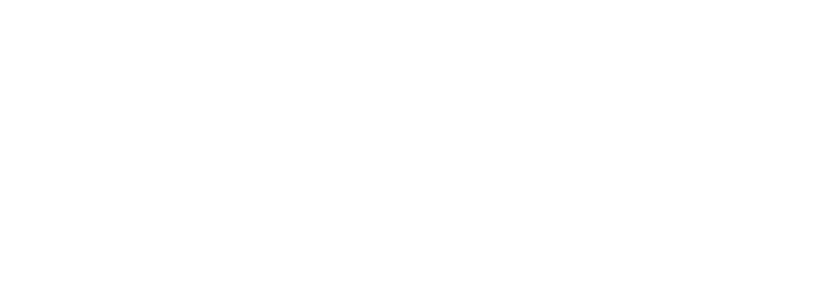
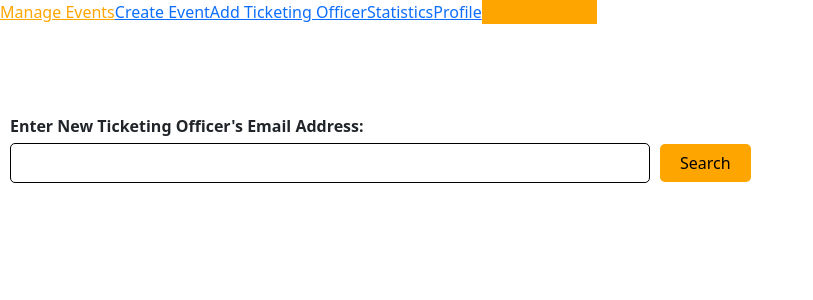
Before and after one commit to eugenelow13/OOP_Project, a Vue app in the folder oop-project/: page /eventmanager/addTicketingOfficer in a window 1280 px wide. Before the commit this address had no page. Shown: the top 300 px of the page, without its empty margins (0-813 px from the left). Built offline with nearby package versions, Linux system fonts and the light colour scheme.

Commit message:
addTicketingOfficer

```diff
--- a/oop-project/src/components/EventManagerNav.vue
+++ b/oop-project/src/components/EventManagerNav.vue
@@ -1,24 +1,29 @@
 <template>
-    <div>
       <nav class="nav">
-        <a ref="manage" class="nav-item" :class="{ 'is-active': activeButton === 'manage' }" active-color="orange" @click="handleNavigation('manage')">Manage Events</a>
-        <a ref="create" class="nav-item" :class="{ 'is-active': activeButton === 'create' }" @click="handleNavigation('create')" active-color="orange">Create Event</a>
-        <a ref="stats" class="nav-item" :class="{ 'is-active': activeButton === 'stats' }" @click="handleNavigation('stats')" active-color="orange">Statistics</a>
-        <router-link to="/profile" class="nav-item nav-item-right">Profile</router-link> <!-- Update this line -->
-        <span class="nav-indicator" ref="indicator"></span>
+          <a ref="manage" class="nav-item" :class="{ 'is-active': activeButton === 'manage' }" active-color="orange" @click="handleNavigation('manage')">Manage Events</a>
+          <a ref="create" class="nav-item" :class="{ 'is-active': activeButton === 'create' }" @click="handleNavigation('create')" active-color="orange">Create Event</a>
+          <a ref="newTicketOfficer" class="nav-item" :class="{ 'is-active': activeButton === 'newTicketOfficer' }" @click="handleNavigation('newTicketOfficer')" active-color="orange">Add Ticketing Officer</a>
+          <a ref="stats" class="nav-item" :class="{ 'is-active': activeButton === 'stats' }" @click="handleNavigation('stats')" active-color="orange">Statistics</a>
+          <router-link to="/profile" class="nav-item nav-item-right">Profile</router-link>
+          <span class="nav-indicator" ref="indicator"></span>
       </nav>
-    </div>
   </template>
 
   <script>
+  // import {ref} from 'vue';
+
   export default {
     name: 'EventManagerNav',
     props: {
       activeButton: String, // Prop to indicate the active button
     },
+
+
     data() {
+
       return {
         items: [], // Array to store nav items
+
       };
     },
     methods: {
@@ -43,7 +48,8 @@
       handleLogout() {
         // Add logout functionality here
         console.log('Logout clicked');
-      }
+      },
+
     },
     mounted() {
       this.items = this.$el.querySelectorAll('.nav-item');
@@ -60,5 +66,7 @@
   </script>
 
   <style>
+
+
   /* Add your styles here */
   </style>
--- /dev/null
+++ b/oop-project/src/pages/AddTicketingOfficer.vue
@@ -0,0 +1,127 @@
+<template>
+    <div class="addTicketingOfficerPage">
+        <div class="eventManagerNav">
+            <link rel="stylesheet" href="https://cdnjs.cloudflare.com/ajax/libs/normalize/5.0.0/normalize.min.css">
+            <EventManagerNav @navigate="navigate"/> <!-- Include the AfterLoginNav.vue component here -->
+        </div>
+        <div class="addTO">
+            <form @submit.prevent="searchForm">
+            <div class="form-group">
+                <label for="emailAddress">Enter New Ticketing Officer's Email Address:</label>
+                <input type="text" v-model="emailAddress" @input="resetSearch">
+                <button class="search" :class="{'searching':isSearching}" type="submit">{{ isSearching ? 'Searching...':'Search' }}</button>
+            </div>
+            </form>
+            <div v-if="fullName!=null" class="name-group">
+                <p>{{ fullName }}</p>
+                <button class="add" :class="{ 'added': isAdded }" type="submit" @click="addTicketingOfficer">{{ isAdded ? 'Added &#10004;' : 'Add' }}</button>
+            </div>
+
+        </div>
+    </div>
+
+
+</template>
+
+<script>
+import EventManagerNav from '@/components/EventManagerNav.vue';
+import router from '@/router';
+import {ref} from 'vue';
+
+export default{
+    name: 'AddTicketingOfficer',
+    components:{
+        EventManagerNav
+    },
+
+    setup(){
+        const emailAddress = ref(null);
+        const isAdded = ref(false);
+        const isSearching = ref(false);
+        const fullName = ref(null);
+
+        const navigate = (page) => {
+
+            switch (page) {
+
+            case 'profile':
+                router.push({ name: 'ProfileView' }); // Navigate to ProfileView.vue
+                break;
+            case 'stats':
+                break;
+            case 'create':
+                window.scrollTo({ top: 0, behavior: 'smooth' });
+                break;
+            case 'manage':
+                router.push({name: 'EventManagerView'})
+                break;
+            case 'addTicketOfficer':
+                router.push({name:'AddTicketingOfficer'})
+                break;
+            default:
+                break;
+            }
+        }
+        const searchForm = () => {
+            isSearching.value=true;
+            // fullName.value = sessionStorage.getItem('fullName'); retrieve fullName according to email
+            fullName.value = 'John Doe';
+            console.log(fullName);
+            isAdded.value=false;
+        }
+        const resetSearch = () => {
+            isSearching.value=false;
+        }
+        const addTicketingOfficer = () => {
+            isAdded.value=true;
+        }
+
+        return{
+            navigate,
+            searchForm,
+            isAdded,
+            emailAddress,
+            resetSearch,
+            isSearching,
+            fullName,
+            addTicketingOfficer,
+        }
+    }
+}
+
+</script>
+
+
+<style>
+.addTO{
+    margin-top:90px;
+}
+
+.form-group button.searching {
+    background-color: lightgrey;
+}
+.name-group{
+    margin-left:10px;
+    display:flex;
+    flex-direction: row;
+}
+.name-group p{
+    font-size: large;
+    width:50vw;
+}
+.name-group button{
+    margin-left:10px;
+    padding: 10px 20px;
+    border: none;
+    border-radius: 5px;
+    cursor: pointer;
+    transition: background-color 0.3s;
+    margin-bottom: 10px;
+    background-color: orange;
+}
+.name-group button.added{
+    background-color: lightgreen;
+}
+
+
+</style>
--- a/oop-project/src/pages/CreateEventView.vue
+++ b/oop-project/src/pages/CreateEventView.vue
@@ -63,6 +63,7 @@
 import EventTile from '@/components/EventTile.vue';
 import router from '@/router';
 import { ref } from 'vue';
+
 // import IntoEventView from './IntoEventView.vue';
 
 export default {
@@ -89,6 +90,9 @@
           break;
         case 'manage':
           router.push({name: 'EventManagerView'})
+          break;
+        case 'newTicketOfficer':
+          router.push({name:'AddTicketingOfficer'})
           break;
         default:
           break;
--- a/oop-project/src/pages/EventManagerView.vue
+++ b/oop-project/src/pages/EventManagerView.vue
@@ -71,6 +71,9 @@
           break;
         case 'manage':
           window.scrollTo({ top: 0, behavior: 'smooth' });
+          break;
+        case 'newTicketOfficer':
+          router.push({name:'AddTicketingOfficer'});
           break;
         default:
           break;
--- a/oop-project/src/pages/LoginPageView.vue
+++ b/oop-project/src/pages/LoginPageView.vue
@@ -78,6 +78,7 @@
         sessionStorage.setItem('email', email.value);
         sessionStorage.setItem('password', password.value);
         sessionStorage.setItem('token', data.token);
+        sessionStorage.setItem('fullName',data.fullName);
         router.push({ name: 'LoadingView' });
       })
       .catch(error => {
--- a/oop-project/src/router/index.js
+++ b/oop-project/src/router/index.js
@@ -13,6 +13,8 @@
 import CreateEventView from '@/pages/CreateEventView.vue';
 import TicketingOfficerView from '@/pages/TicketingOfficerView.vue';
 import PaymentView from '@/pages/PaymentView.vue';
+import AddTicketingOfficer from '@/pages/AddTicketingOfficer.vue';
+
 
 const routes = [
   {
@@ -72,7 +74,7 @@
     component: EventManagerView
   },
   {
-    path: '/createevent',
+    path: '/eventmanage/createevent',
     name: 'CreateEventView',
     component: CreateEventView
   },
@@ -80,7 +82,13 @@
     path:'/ticketingofficer',
     name:'TicketingOfficerView',
     component: TicketingOfficerView
+  },
+  {
+    path: '/eventmanager/addTicketingOfficer',
+    name: 'AddTicketingOfficer',
+    component: AddTicketingOfficer,
   }
+
 ];
 
 const router = createRouter({
```
